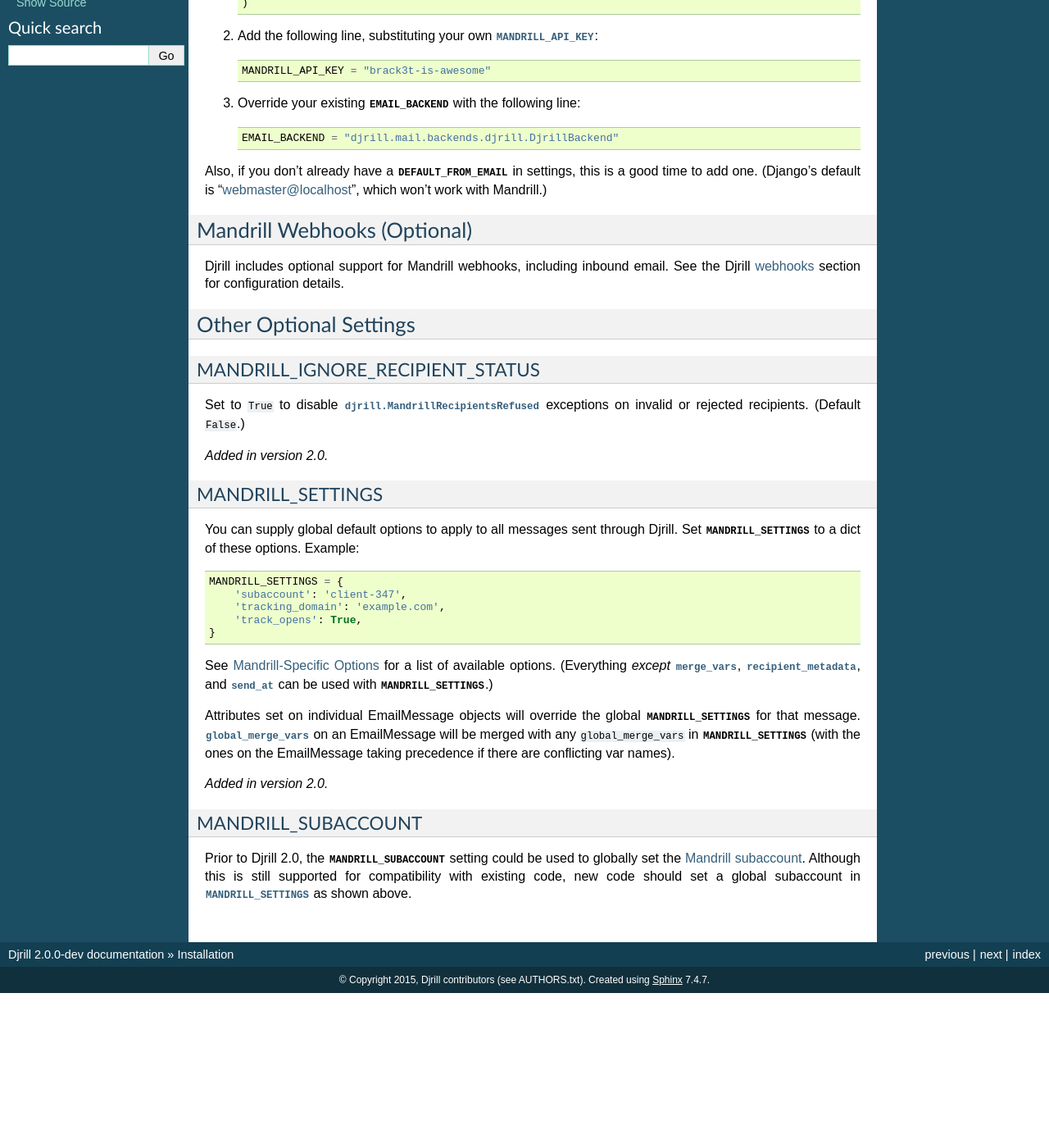
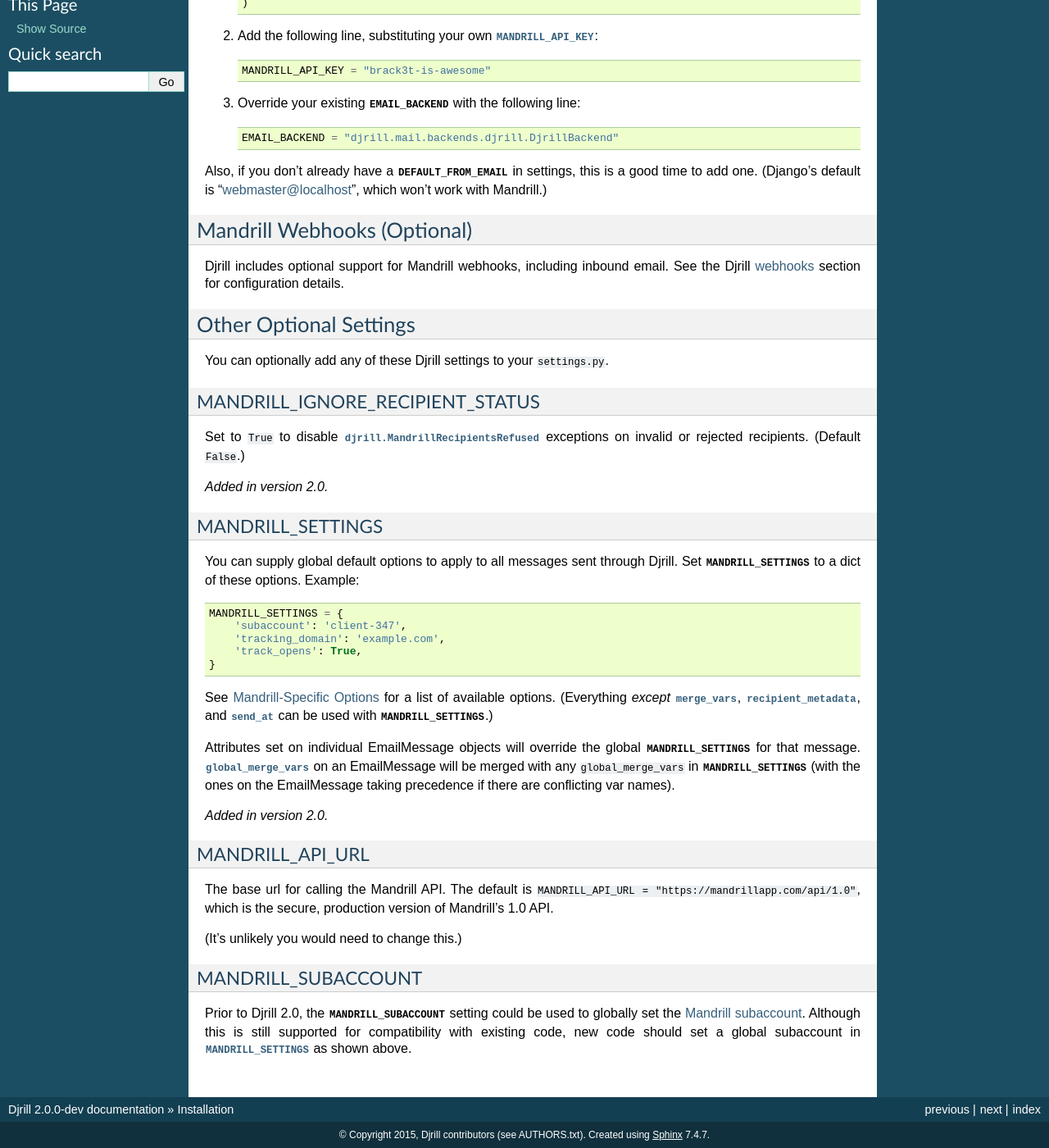
Before and after one commit to brack3t/Djrill, a Sphinx documentation site: the page built from docs/installation.rst, in a window 1280 px wide and 1400 px high, scrolled down 421 px. Shown: the whole window at 82% size. Built offline with Sphinx 7.4.7, drawn with Linux system fonts in a browser that asks for light colours; before the commit the page ends 1632 px from its top, so only the background shows below that.

Commit message:
Document MANDRILL_API_URL

```diff
--- a/docs/installation.rst
+++ b/docs/installation.rst
@@ -50,6 +50,9 @@
 Other Optional Settings
 -----------------------
 
+You can optionally add any of these Djrill settings to your :file:`settings.py`.
+
+
 .. setting:: MANDRILL_IGNORE_RECIPIENT_STATUS
 
 MANDRILL_IGNORE_RECIPIENT_STATUS
@@ -88,6 +91,18 @@
 .. versionadded:: 2.0
 
 
+.. setting:: MANDRILL_API_URL
+
+MANDRILL_API_URL
+~~~~~~~~~~~~~~~~
+
+The base url for calling the Mandrill API. The default is
+``MANDRILL_API_URL = "https://mandrillapp.com/api/1.0"``,
+which is the secure, production version of Mandrill's 1.0 API.
+
+(It's unlikely you would need to change this.)
+
+
 .. setting:: MANDRILL_SUBACCOUNT
 
 MANDRILL_SUBACCOUNT
```
